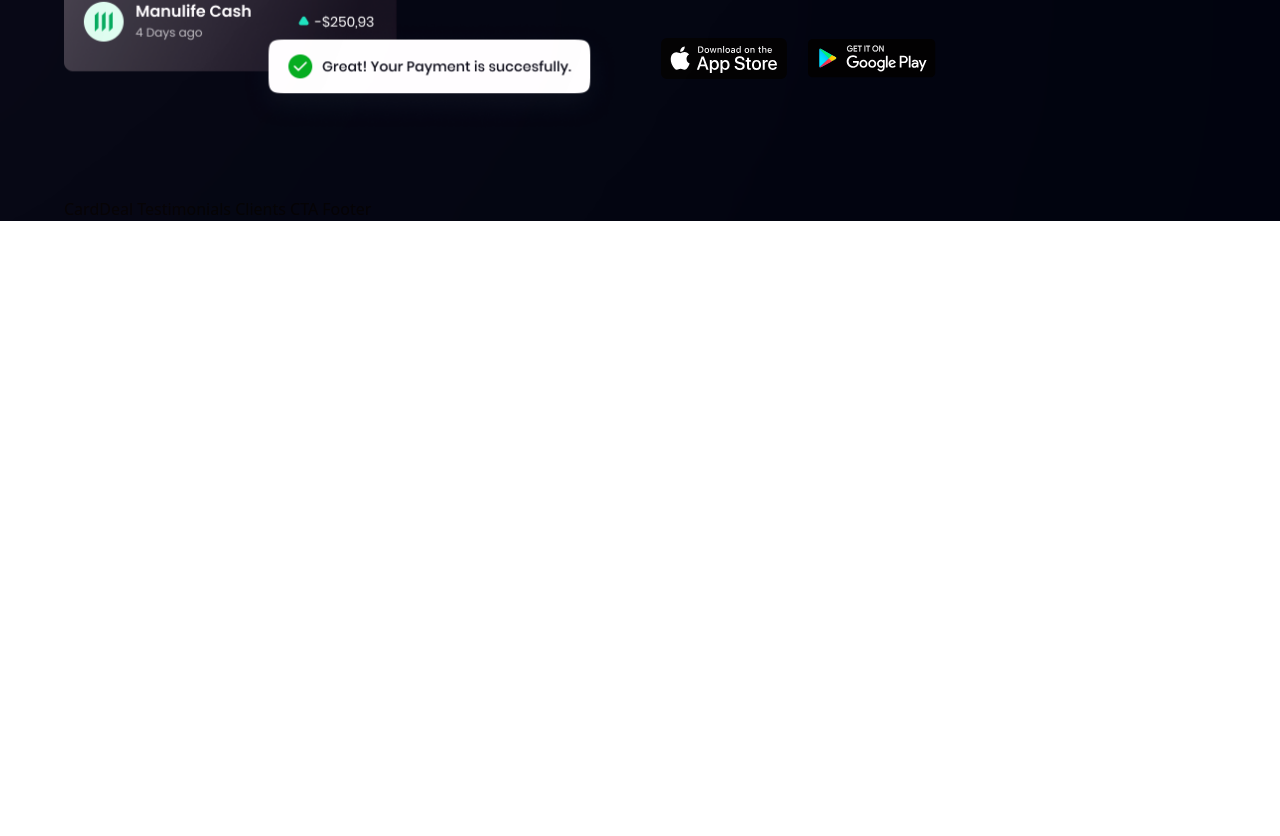
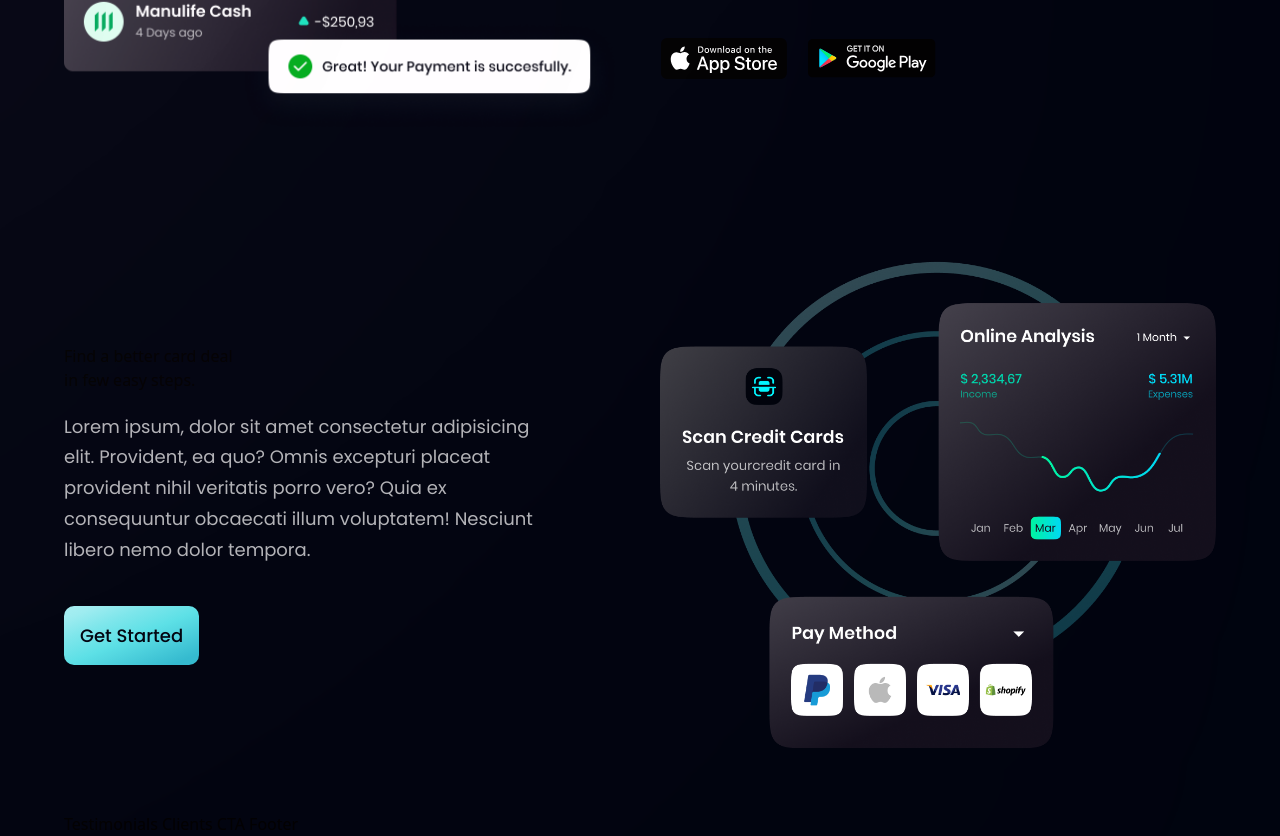
Before and after one commit to ShibinRasheed/HooBank, a React (Vite) app: page / in a window 1280 px wide. Shown: the part 1939-2775 px from the top of the page. Before the commit the page ends 2160 px from the top, so only its background shows below. Built offline with nearby package versions, Linux system fonts and the light colour scheme.

Commit message:
Add CardDeal Section

```diff
--- a/src/App.jsx
+++ b/src/App.jsx
@@ -1,5 +1,5 @@
 import styles from './style'
-import {Navbar , Hero , Stats , Business, Billing} from "./components"
+import {Navbar , Hero , Stats , Business, Billing, CardDeal} from "./components"
 
 function App() {
   return (
@@ -22,7 +22,7 @@ function App() {
               <Stats/>
               <Business/>
               <Billing/>
-              CardDeal
+              <CardDeal/>
               Testimonials
               Clients
               CTA
--- a/src/components/Button.jsx
+++ b/src/components/Button.jsx
@@ -1,7 +1,7 @@
 
 export default function Button({styles}){
   return(
-    <button type="button" className={`py-4 px-4 bg-blue-gradient font-poppins font-medium text-[18px] text-primary outline-none rounded-[10px] ${styles}`}>
+    <button type="button" className={`py-4 px-4 bg-blue-gradient font-poppins font-medium text-[18px] text-primary outline-none rounded-[10px] ${styles} roudned-[10px]`}>
       Get Started
     </button>
   )
--- /dev/null
+++ b/src/components/CardDeal.jsx
@@ -0,0 +1,19 @@
+import { card } from "../assets"
+import styles, {layout} from "../style"
+import Button from "./Button"
+
+export default function CardDeal() {
+  return (
+    <section className={layout.section}>
+        <div className={layout.sectionInfo}>
+            <h2>Find a better card deal <br className="sm:block hidden" /> in few easy steps.</h2>
+            <p className={`${styles.paragraph} max-w-[470px] mt-5`}>Lorem ipsum, dolor sit amet consectetur adipisicing elit. Provident, ea quo? Omnis excepturi placeat provident nihil veritatis porro vero? Quia ex consequuntur obcaecati illum voluptatem! Nesciunt libero nemo dolor tempora.</p>
+            <Button styles="mt-10"/>
+        </div>
+
+        <div className={layout.sectionImg}>
+            <img src={card} alt="card" className="w-full h-full"/>
+        </div>
+    </section>
+  )
+}
--- a/src/components/index.js
+++ b/src/components/index.js
@@ -3,6 +3,7 @@ import Hero from "./Hero";
 import Stats from "./Stats";
 import Business from './Business';
 import Billing from "./Billing";
+import CardDeal from "./CardDeal";
 
 export {
   Navbar,
@@ -10,4 +11,5 @@ export {
   Stats,
   Business,
   Billing,
+  CardDeal
 };
```
